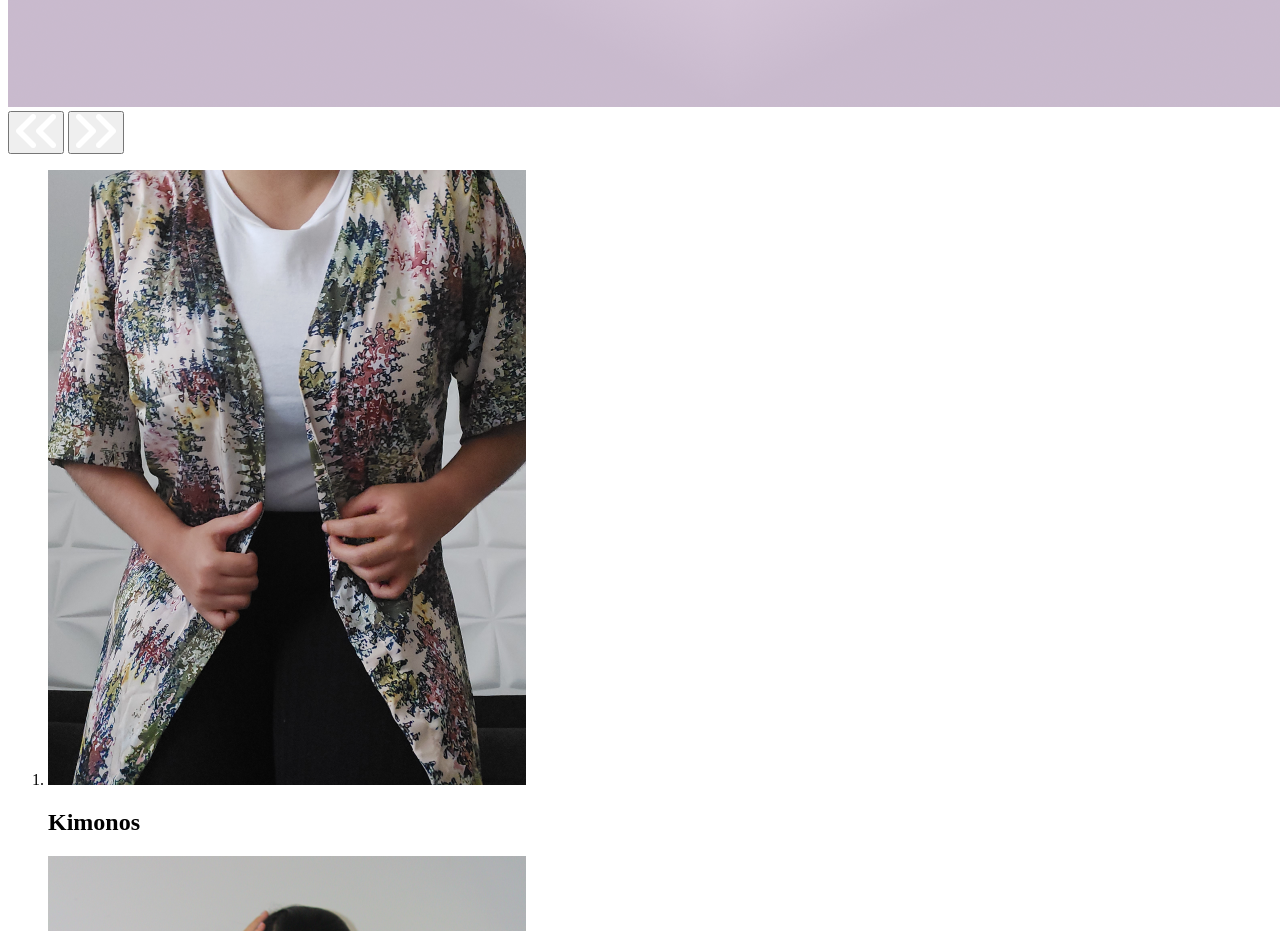
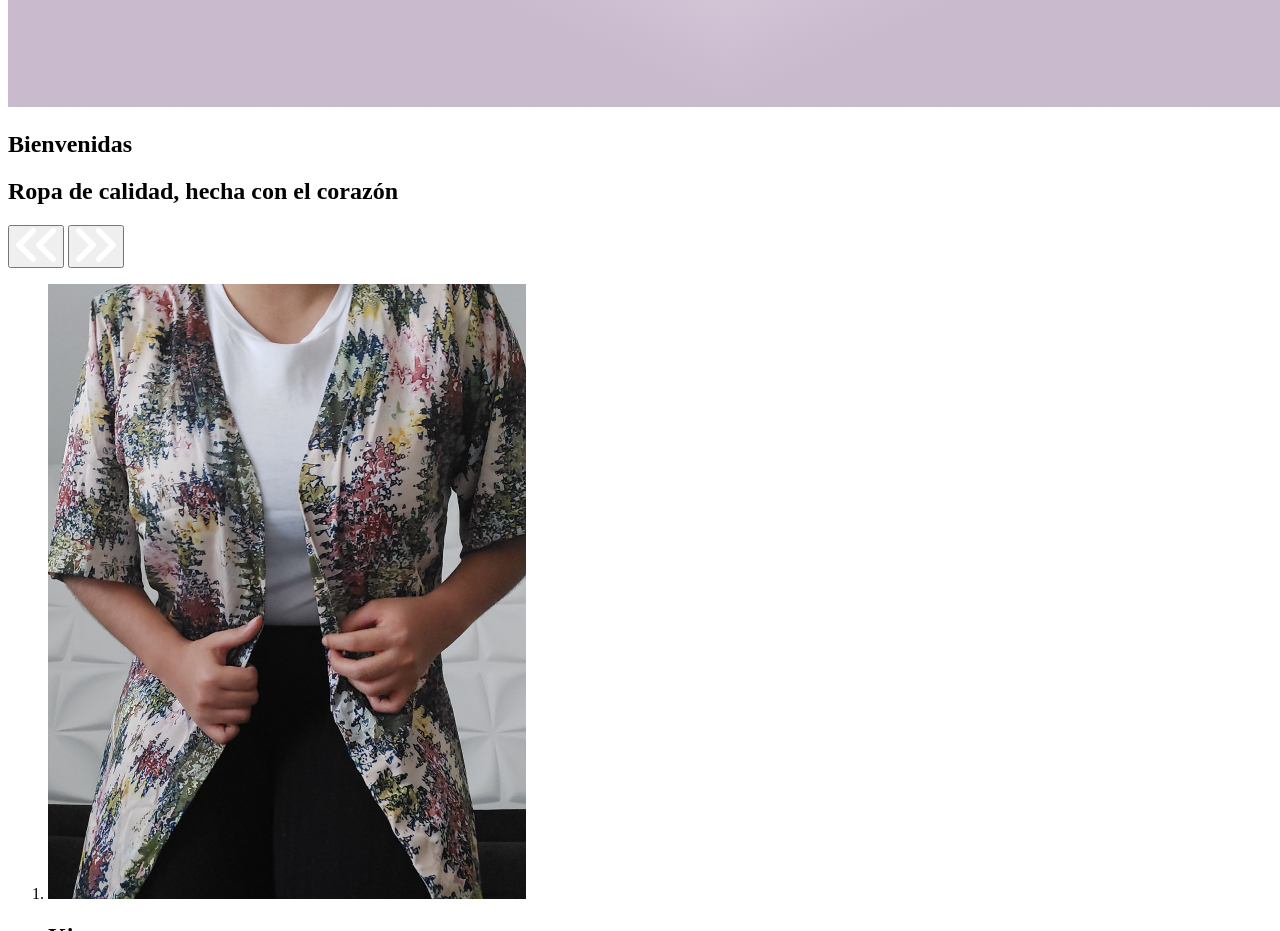
Before and after one commit to Brand2899/RosetaShop, a plain HTML site: page index.html in a window 1280 px wide. Shown: the part 1780-2711 px from the top of the page. Drawn offline with Linux system fonts and the light colour scheme.

Commit message:
complete page on

```diff
--- a/index.html
+++ b/index.html
@@ -49,6 +49,8 @@
     <section class="banner">
         <img src="./img/img_banner_v1.png" alt="">
         <img src="./img/img_banner_cover.png" alt="">
+        <h1 class="Title">Bienvenidas</h1>
+        <h2>Ropa de calidad, hecha con el corazón</h2>
     </section>
 
     <section  class="carsl">
```
